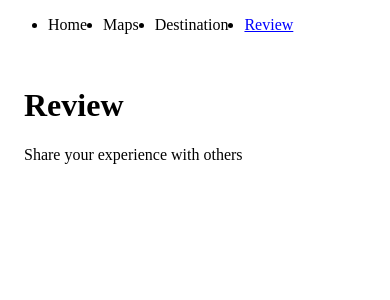
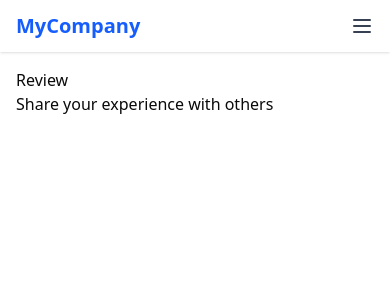
Before and after one commit to Arnabilah27/Heritage_Malang, a React (Vite) app: page /review in a window 390 px wide. Shown: the top 300 px of the page. Built offline with nearby package versions, Linux system fonts and the light colour scheme.

Commit message:
feat: add responsive navbar

```diff
--- a/src/components/Navbar.tsx
+++ b/src/components/Navbar.tsx
@@ -1,11 +1,13 @@
-import { NavLink } from "react-router-dom";
+import { Link, useLocation } from "react-router-dom";
+import { cn } from "@/lib/utils";
+import { useState } from "react";
 
 interface Route {
   name: string;
   path: string;
 }
 
-const routes: Route[] = [
+const navItems: Route[] = [
   { name: "Home", path: "/" },
   { name: "Maps", path: "/maps" },
   { name: "Destination", path: "/destination" },
@@ -13,23 +15,80 @@ const routes: Route[] = [
 ];
 
 export default function Navbar() {
+  const location = useLocation();
+  const [menuOpen, setMenuOpen] = useState(false);
+
   return (
-    <nav>
-      <ul style={{ display: "flex", gap: "1rem" }}>
-        {routes.map((route) => (
-          <li key={route.path}>
-            <NavLink
-              to={route.path}
-              style={({ isActive }) => ({
-                textDecoration: isActive ? "underline" : "none",
-                color: isActive ? "blue" : "black",
-              })}
-            >
-              {route.name}
-            </NavLink>
-          </li>
-        ))}
-      </ul>
+    <nav className="bg-white shadow-sm sticky top-0 z-50">
+      <div className="max-w-6xl mx-auto px-4 py-3 flex justify-between items-center">
+        <h1 className="text-xl font-bold text-blue-600">MyCompany</h1>
+
+        {/* Desktop Menu */}
+        <ul className="hidden sm:flex gap-6">
+          {navItems.map(({ name, path }) => (
+            <li key={path}>
+              <Link
+                to={path}
+                className={cn(
+                  "text-sm font-medium hover:text-blue-600 transition",
+                  location.pathname === path ? "text-blue-600" : "text-gray-600"
+                )}
+              >
+                {name}
+              </Link>
+            </li>
+          ))}
+        </ul>
+
+        {/* Hamburger Button (Mobile Only) */}
+        <button
+          onClick={() => setMenuOpen(!menuOpen)}
+          className="sm:hidden text-gray-700 focus:outline-none"
+        >
+          <svg
+            className="w-6 h-6"
+            fill="none"
+            stroke="currentColor"
+            viewBox="0 0 24 24"
+          >
+            {menuOpen ? (
+              <path
+                strokeLinecap="round"
+                strokeLinejoin="round"
+                strokeWidth="2"
+                d="M6 18L18 6M6 6l12 12"
+              />
+            ) : (
+              <path
+                strokeLinecap="round"
+                strokeLinejoin="round"
+                strokeWidth="2"
+                d="M4 6h16M4 12h16M4 18h16"
+              />
+            )}
+          </svg>
+        </button>
+      </div>
+
+      {/* Mobile Dropdown Menu */}
+      {menuOpen && (
+        <ul className="sm:hidden px-4 pb-4 space-y-2 bg-white shadow">
+          {navItems.map(({ name, path }) => (
+            <li key={path}>
+              <Link
+                to={path}
+                className={cn(
+                  "block text-sm font-medium hover:text-blue-600 transition",
+                  location.pathname === path ? "text-blue-600" : "text-gray-700"
+                )}
+                onClick={() => setMenuOpen(false)}
+              >
+                {name}
+              </Link>
+            </li>
+          ))}
+        </ul>
+      )}
     </nav>
   );
 }
--- a/src/main.tsx
+++ b/src/main.tsx
@@ -2,6 +2,7 @@ import React from "react";
 import ReactDOM from "react-dom/client";
 import { RouterProvider } from "react-router-dom";
 import { router } from "./routes";
+import "./index.css";
 
 ReactDOM.createRoot(document.getElementById("root")!).render(
   <React.StrictMode>
```
